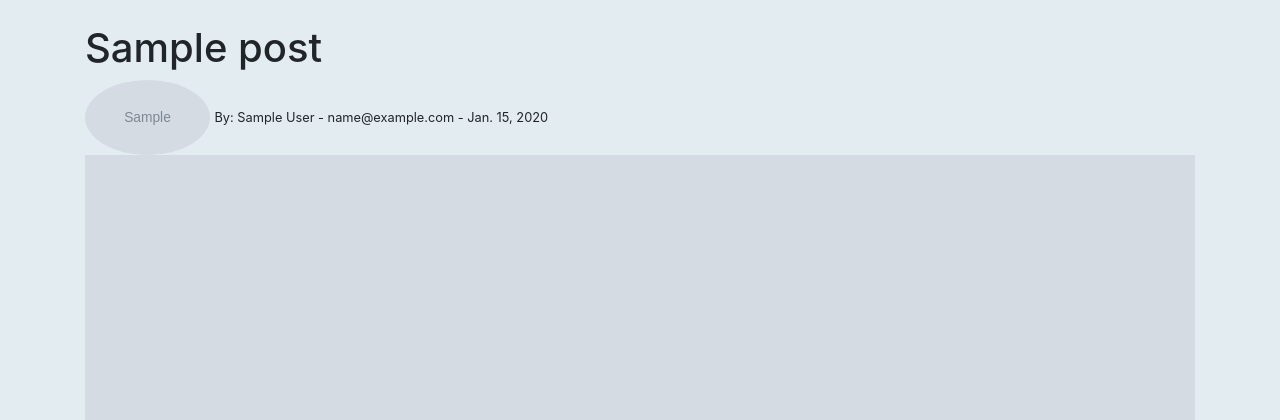
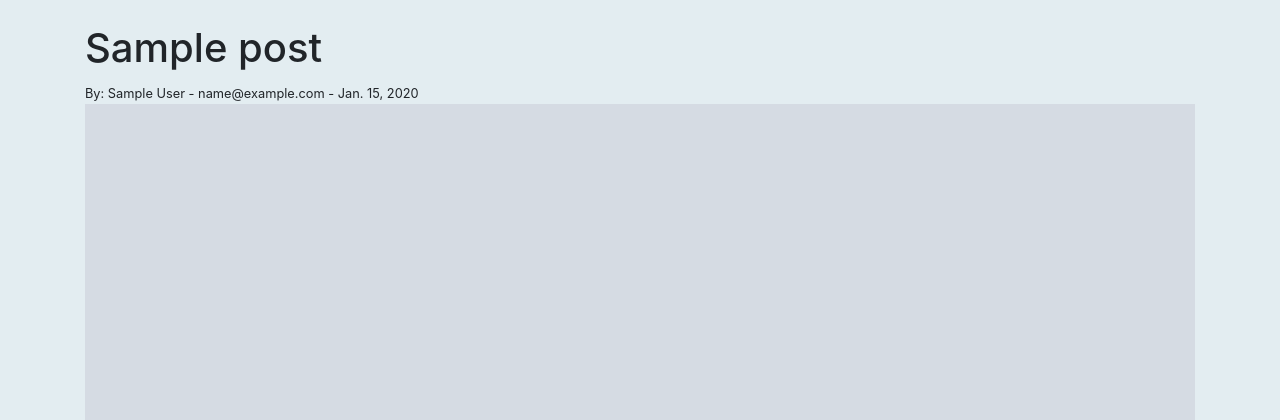
Before and after one commit to Rajan66/Blog, a Django app: page /article/1 in a window 1280 px wide. Shown: the part 56-476 px from the top of the page. Run offline with Django 4.2, Linux system fonts and the light colour scheme; tables that the repository leaves empty hold one stand-in row (values such as "Sample post"); grey boxes marked "Sample" are stand-in pictures; some libraries are stand-ins or nearby versions.

Commit message:
minor changes

```diff
--- a/blog/templates/article_details.html
+++ b/blog/templates/article_details.html
@@ -5,7 +5,7 @@
 {% block content %}
     {% load static %}
     <h1>{{ post.title }}</h1>
-    <img src="{{ post.author.profile.profile_pic.url }}" alt="" height="75px" width="125px" class="rounded-circle">
+    {% comment %} <img src="{{ post.author.profile.profile_pic.url }}" alt="" height="75px" width="125px" class="rounded-circle"> {% endcomment %}
     <small>By: {{ post.author.first_name }} {{ post.author.last_name }} - {{ post.author.email }} - {{ post.post_date }} </small>
 
 
--- a/users/templates/registration/change_password.html
+++ b/users/templates/registration/change_password.html
@@ -16,7 +16,7 @@
                     <td class="input">{{ form.old_password }}</td>
                 </tr>
                 <tr class="text">
-                    <td class="label">{{ form.new_password1.label }}</td>
+                    <td class="label">New password</td>
                     <td class="input">{{ form.new_password1 }}</td>
                 </tr>
                 <tr class="text">
```
